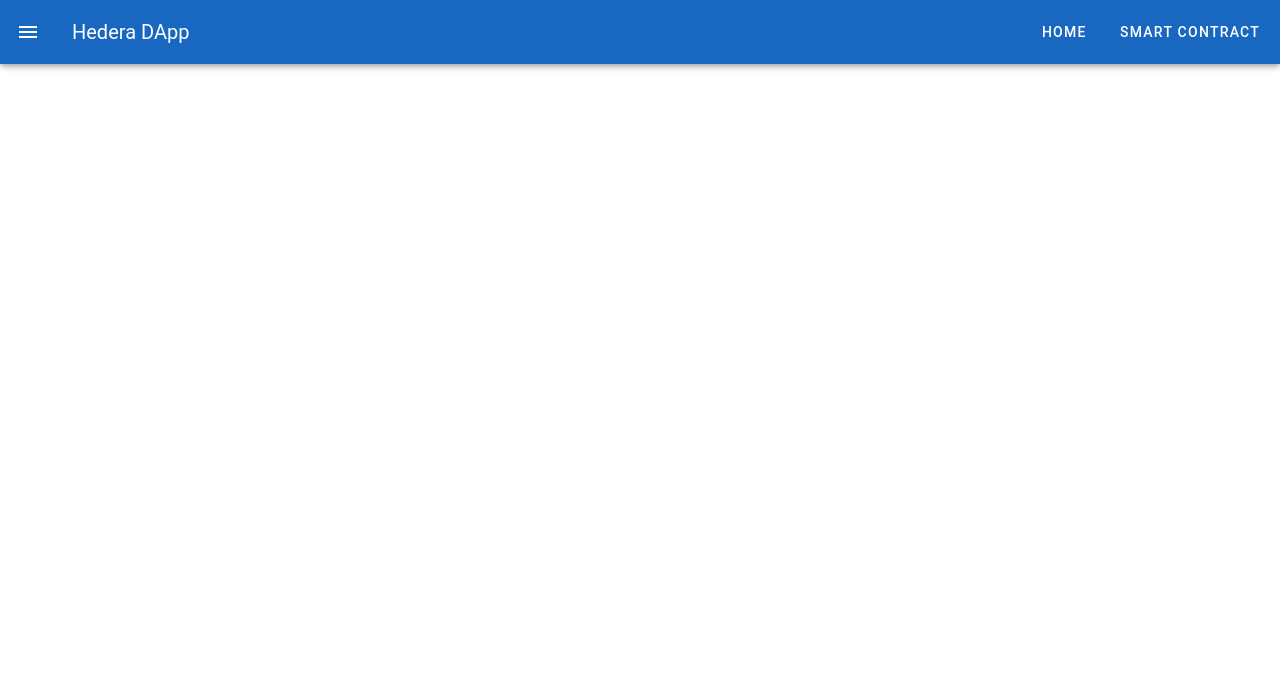
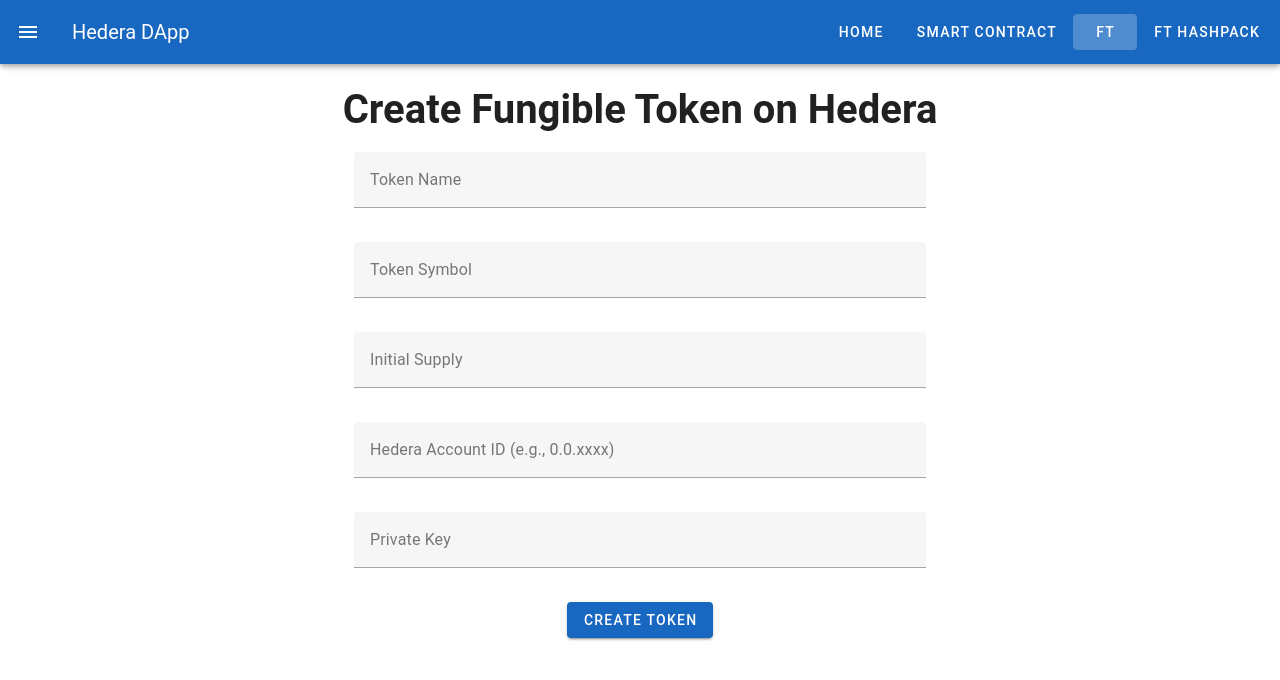
Before and after one commit to vichiti/web3tools, a Vue app: page /ft in a window 1280 px wide. Shown: the top 680 px of the page. Built offline with nearby package versions, Linux system fonts and the light colour scheme.

Commit message:
previous also working , added fungible token for hashpack

```diff
--- a/src/App.vue
+++ b/src/App.vue
@@ -6,12 +6,16 @@
       <v-spacer></v-spacer>
       <v-btn to="/" text>Home</v-btn>
       <v-btn to="/smart-contract" text>Smart Contract</v-btn>
+      <v-btn to="/ft" text>FT</v-btn>
+      <v-btn to="/ft-hash-pack" text>FT HashPack</v-btn>
     </v-app-bar>
 
     <v-navigation-drawer v-model="drawer" app temporary>
       <v-list>
         <v-list-item to="/" prepend-icon="mdi-home" title="Home"></v-list-item>
         <v-list-item to="/smart-contract" prepend-icon="mdi-ethereum" title="Smart Contract"></v-list-item>
+        <v-list-item to="/ft" prepend-icon="mdi-currency-usd" title="Fungible Token"></v-list-item>
+        <v-list-item to="/ft-hash-pack" prepend-icon="mdi-currency-usd" title="Fungible Token HashPack"></v-list-item>
       </v-list>
     </v-navigation-drawer>
 
--- a/src/router/index.js
+++ b/src/router/index.js
@@ -1,6 +1,9 @@
 import { createRouter, createWebHistory } from 'vue-router'
 import Home from '../views/Home.vue'
 import SmartContractPage from '../views/SmartContractPage.vue'
+import FTPage from '../views/FTPage.vue'
+import FTHashPackPage from '../views/FTHashPackPage.vue'
+
 
 const routes = [
   {
@@ -12,6 +15,16 @@
     path: '/smart-contract',
     name: 'SmartContract',
     component: SmartContractPage
+  },
+  {
+    path: '/ft',
+    name: 'FT',
+    component: FTPage
+  },
+  {
+    path: '/ft-hashpack',
+    name: 'FTHashPack',
+    component: FTHashPackPage
   }
 ]
 
--- /dev/null
+++ b/src/views/FTHashPackPage.vue
@@ -0,0 +1,208 @@
+<template>
+  <v-container class="text-center">
+    <h1 class="display-5 font-weight-bold mb-3">Create Fungible Token on Hedera</h1>
+
+    <v-row justify="center">
+      <v-col cols="12" md="6">
+        <v-form @submit.prevent="createToken">
+          <v-text-field
+            v-model="tokenName"
+            label="Token Name"
+            required
+            class="mb-3"
+          ></v-text-field>
+
+          <v-text-field
+            v-model="tokenSymbol"
+            label="Token Symbol"
+            required
+            class="mb-3"
+          ></v-text-field>
+
+          <v-text-field
+            v-model="initialSupply"
+            type="number"
+            label="Initial Supply"
+            required
+            class="mb-3"
+          ></v-text-field>
+
+          <v-text-field
+            v-model="accountId"
+            label="Hedera Account ID (e.g., 0.0.xxxx)"
+            required
+            class="mb-3"
+          ></v-text-field>
+
+          <v-text-field
+            v-model="privateKey"
+            label="Private Key"
+            type="password"
+            required
+            class="mb-3"
+          ></v-text-field>
+
+          <v-btn
+            color="primary"
+            type="submit"
+            :loading="isLoading"
+            :disabled="isLoading"
+          >
+            Create Token
+          </v-btn>
+        </v-form>
+
+        <v-alert
+          v-if="tokenId"
+          type="success"
+          class="mt-5"
+        >
+          Token Created Successfully! Token ID: {{ tokenId }}
+          <v-btn
+            color="white"
+            class="mt-2"
+            @click="checkToken"
+            :loading="isChecking"
+            :disabled="isChecking"
+          >
+            Check Token Details
+          </v-btn>
+        </v-alert>
+
+        <v-alert
+          v-if="tokenDetails"
+          type="info"
+          class="mt-5"
+        >
+          <div>Token Name: {{ tokenDetails.name }}</div>
+          <div>Symbol: {{ tokenDetails.symbol }}</div>
+          <div>Total Supply: {{ tokenDetails.totalSupply / 100 }}</div>
+        </v-alert>
+
+        <v-alert
+          v-if="error"
+          type="error"
+          class="mt-5"
+        >
+          Error: {{ error }}
+        </v-alert>
+      </v-col>
+    </v-row>
+  </v-container>
+</template>
+
+<script setup>
+import { ref } from 'vue'
+import {
+  Client,
+  PrivateKey,
+  TokenCreateTransaction,
+  TokenType,
+  TokenSupplyType,
+  TokenInfoQuery
+} from '@hashgraph/sdk'
+
+// Reactive variables
+const tokenName = ref('')
+const tokenSymbol = ref('')
+const initialSupply = ref('')
+const accountId = ref('')
+const privateKey = ref('')
+const tokenId = ref('')
+const tokenDetails = ref(null)
+const error = ref('')
+const isLoading = ref(false)
+const isChecking = ref(false)
+
+const createToken = async () => {
+  isLoading.value = true
+  error.value = ''
+  tokenId.value = ''
+  tokenDetails.value = null
+
+  try {
+    if (!tokenName.value || !tokenSymbol.value || !initialSupply.value || !accountId.value || !privateKey.value) {
+      throw new Error('All fields are required')
+    }
+
+    const client = Client.forTestnet()
+    const myPrivateKey = PrivateKey.fromString(privateKey.value)
+    client.setOperator(accountId.value, myPrivateKey)
+
+    const transaction = new TokenCreateTransaction()
+      .setTokenName(tokenName.value)
+      .setTokenSymbol(tokenSymbol.value)
+      .setTokenType(TokenType.FungibleCommon)
+      .setDecimals(2)
+      .setInitialSupply(Number(initialSupply.value) * 100)
+      .setTreasuryAccountId(accountId.value)
+      .setSupplyType(TokenSupplyType.Infinite)
+      .setSupplyKey(myPrivateKey)
+      .setAdminKey(myPrivateKey)
+      .freezeWith(client)
+
+    const txResponse = await transaction.execute(client)
+    const receipt = await txResponse.getReceipt(client)
+
+    tokenId.value = receipt.tokenId.toString()
+    console.log('Token created with ID:', tokenId.value)
+
+    tokenName.value = ''
+    tokenSymbol.value = ''
+    initialSupply.value = ''
+  } catch (err) {
+    console.error('Token creation failed:', err)
+    error.value = err.message || 'Failed to create token'
+  } finally {
+    isLoading.value = false
+  }
+}
+
+const checkToken = async () => {
+  isChecking.value = true
+  error.value = ''
+  tokenDetails.value = null
+
+  try {
+    if (!tokenId.value || !accountId.value || !privateKey.value) {
+      throw new Error('Token ID and account credentials are required')
+    }
+
+    const client = Client.forTestnet()
+    const myPrivateKey = PrivateKey.fromString(privateKey.value)
+    client.setOperator(accountId.value, myPrivateKey)
+
+    const query = new TokenInfoQuery()
+      .setTokenId(tokenId.value)
+
+    const tokenInfo = await query.execute(client)
+
+    tokenDetails.value = {
+      name: tokenInfo.name,
+      symbol: tokenInfo.symbol,
+      totalSupply: tokenInfo.totalSupply.toInt()
+    }
+    console.log('Token details:', tokenDetails.value)
+  } catch (err) {
+    console.error('Token query failed:', err)
+    error.value = err.message || 'Failed to fetch token details'
+  } finally {
+    isChecking.value = false
+  }
+}
+</script>
+
+<style scoped>
+.display-5 {
+  font-size: 2.5rem;
+}
+.font-weight-bold {
+  font-weight: 700;
+}
+.mb-3 {
+  margin-bottom: 1rem;
+}
+.mt-5 {
+  margin-top: 3rem;
+}
+</style>
--- /dev/null
+++ b/src/views/FTPage.vue
@@ -0,0 +1,157 @@
+<template>
+  <v-container class="text-center">
+    <h1 class="display-5 font-weight-bold mb-3">Create Fungible Token on Hedera</h1>
+
+    <v-row justify="center">
+      <v-col cols="12" md="6">
+        <v-form @submit.prevent="createToken">
+          <v-text-field
+            v-model="tokenName"
+            label="Token Name"
+            required
+            class="mb-3"
+          ></v-text-field>
+
+          <v-text-field
+            v-model="tokenSymbol"
+            label="Token Symbol"
+            required
+            class="mb-3"
+          ></v-text-field>
+
+          <v-text-field
+            v-model="initialSupply"
+            type="number"
+            label="Initial Supply"
+            required
+            class="mb-3"
+          ></v-text-field>
+
+          <v-text-field
+            v-model="accountId"
+            label="Hedera Account ID (e.g., 0.0.xxxx)"
+            required
+            class="mb-3"
+          ></v-text-field>
+
+          <v-text-field
+            v-model="privateKey"
+            label="Private Key"
+            type="password"
+            required
+            class="mb-3"
+          ></v-text-field>
+
+          <v-btn
+            color="primary"
+            type="submit"
+            :loading="isLoading"
+            :disabled="isLoading"
+          >
+            Create Token
+          </v-btn>
+        </v-form>
+
+        <v-alert
+          v-if="tokenId"
+          type="success"
+          class="mt-5"
+        >
+          Token Created Successfully! Token ID: {{ tokenId }}
+        </v-alert>
+
+        <v-alert
+          v-if="error"
+          type="error"
+          class="mt-5"
+        >
+          Error: {{ error }}
+        </v-alert>
+      </v-col>
+    </v-row>
+  </v-container>
+</template>
+
+<script setup>
+import { ref } from 'vue'
+import {
+  Client,
+  PrivateKey,
+  TokenCreateTransaction,
+  TokenType,
+  TokenSupplyType
+} from '@hashgraph/sdk'
+
+// Reactive variables
+const tokenName = ref('')
+const tokenSymbol = ref('')
+const initialSupply = ref('')
+const accountId = ref('')
+const privateKey = ref('')
+const tokenId = ref('')
+const error = ref('')
+const isLoading = ref(false)
+
+const createToken = async () => {
+  isLoading.value = true
+  error.value = ''
+  tokenId.value = ''
+
+  try {
+    // Validate inputs
+    if (!tokenName.value || !tokenSymbol.value || !initialSupply.value || !accountId.value || !privateKey.value) {
+      throw new Error('All fields are required')
+    }
+
+    // Set up Hedera Testnet client
+    const client = Client.forTestnet()
+    const myPrivateKey = PrivateKey.fromString(privateKey.value)
+    client.setOperator(accountId.value, myPrivateKey)
+
+    // Create fungible token
+    const transaction = new TokenCreateTransaction()
+      .setTokenName(tokenName.value)
+      .setTokenSymbol(tokenSymbol.value)
+      .setTokenType(TokenType.FungibleCommon)
+      .setDecimals(2)
+      .setInitialSupply(Number(initialSupply.value) * 100) // Convert to smallest unit (2 decimals)
+      .setTreasuryAccountId(accountId.value)
+      .setSupplyType(TokenSupplyType.Infinite)
+      .setSupplyKey(myPrivateKey)
+      .setAdminKey(myPrivateKey)
+      .freezeWith(client)
+
+    // Sign and execute
+    const txResponse = await transaction.execute(client)
+    const receipt = await txResponse.getReceipt(client)
+
+    tokenId.value = receipt.tokenId.toString()
+    console.log('Token created with ID:', tokenId.value)
+
+    // Reset form
+    tokenName.value = ''
+    tokenSymbol.value = ''
+    initialSupply.value = ''
+  } catch (err) {
+    console.error('Token creation failed:', err)
+    error.value = err.message || 'Failed to create token'
+  } finally {
+    isLoading.value = false
+  }
+}
+</script>
+
+<style scoped>
+.display-5 {
+  font-size: 2.5rem;
+}
+.font-weight-bold {
+  font-weight: 700;
+}
+.mb-3 {
+  margin-bottom: 1rem;
+}
+.mt-5 {
+  margin-top: 3rem;
+}
+</style>
```
